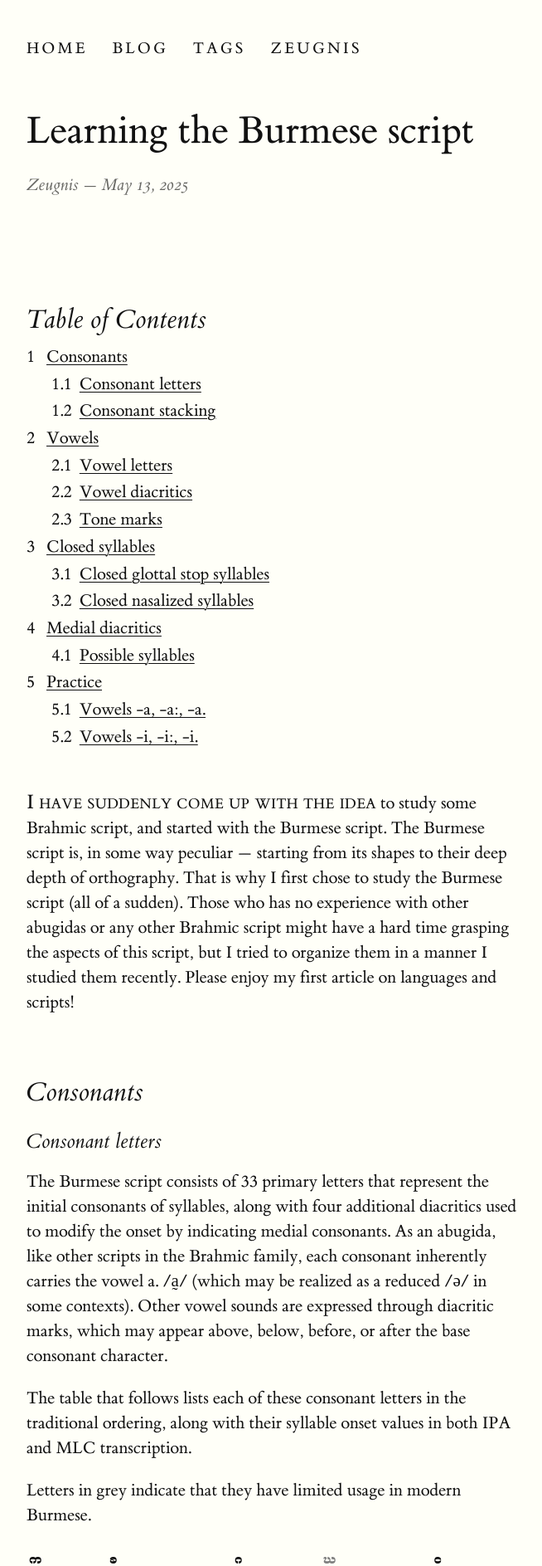
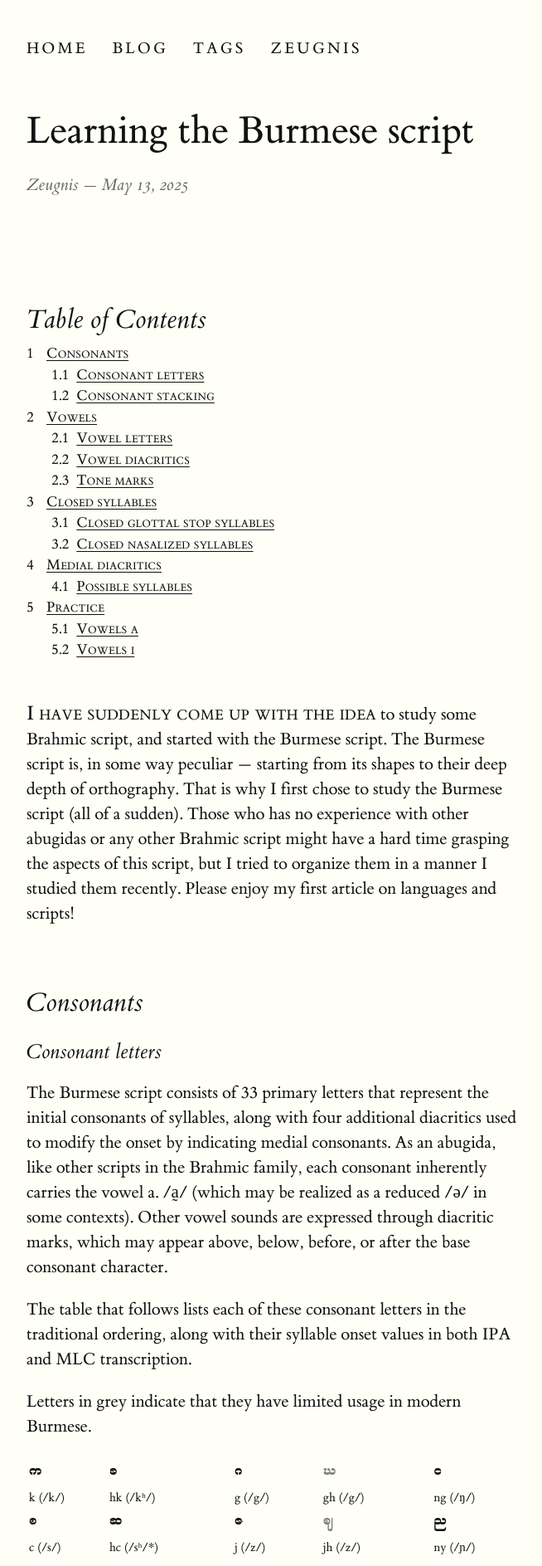
Before and after one commit to Zeugnis04/zeugnis04.github.io, a Jekyll site: the page built from _posts/2025-05-13-learning-the-burmese-script.md, in a window 1280 px wide. Shown: the top 1887 px of the page at 83% size, without its empty margins (144-798 px from the left). Built offline with Jekyll 4.4.1, drawn with Linux system fonts in a browser that asks for light colours; some web fonts are replaced; some of the changed text lies outside the part shown.

Commit message:
responsive update

```diff
--- a/_posts/2025-05-13-learning-the-burmese-script.md
+++ b/_posts/2025-05-13-learning-the-burmese-script.md
@@ -131,7 +131,7 @@
 
 Practice examples are (apparently) Burmese words --- taken from the book [Reading & Writing Burmese: A Workbook for Self-Study](https://www.amazon.com/Reading-Writing-Burmese-Self-Study-Pronounce/dp/0804852626). IPA transcriptions are from [Wiktionary (English)](https://en.wiktionary.org/wiki/Wiktionary:Main_Page). There are more phenomena regarding voicing or weakening of certain vowels that we have not gone through this article, but most entries in Wiktionary reflect such phenomena, so keep in mind.
 
-### Vowels -a, -a:, -a.
+### Vowels a
 
 Refer to the [Vowels](#vowels) section, if you do not remember any of the diacritics here.
 
@@ -183,7 +183,7 @@
   <p>Meaning: train</p>
 </details>
 
-### Vowels -i, -i:, -i.
+### Vowels i
 
 <details class="practice">
   <summary>
--- a/_sass/_site-style.scss
+++ b/_sass/_site-style.scss
@@ -361,7 +361,6 @@
   width: 90%;
   margin-top: 2rem;
   margin-bottom: 2rem;
-  font-size: 0.8rem;
   color: inherit;
   box-sizing: border-box;
   padding: 1rem 0;
@@ -374,8 +373,10 @@
 
 .toc-list {
   list-style: none;
+  font-size: 1.2rem;
   padding: 0;
   margin: 0;
+  font-variant: small-caps;
 }
 
 .toc-list li {
@@ -383,7 +384,7 @@
   align-items: baseline;
   margin: 0.5rem 0;
   gap: 0.6rem;
-  line-height: 1.2;
+  line-height: 1.0;
   flex-wrap: wrap;
 }
 
@@ -578,3 +579,9 @@
   color: inherit;
   white-space: nowrap;
 }
+
+@media screen and (max-width: 760px) {
+  details.practice summary {
+    width: 100%;
+  }
+}
```
